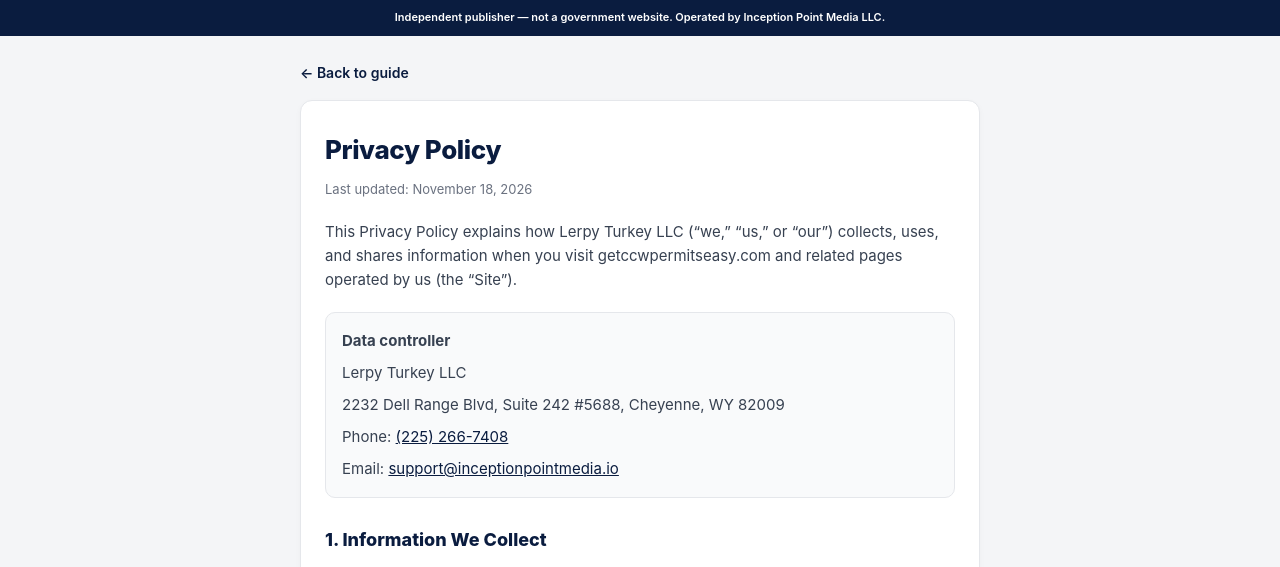
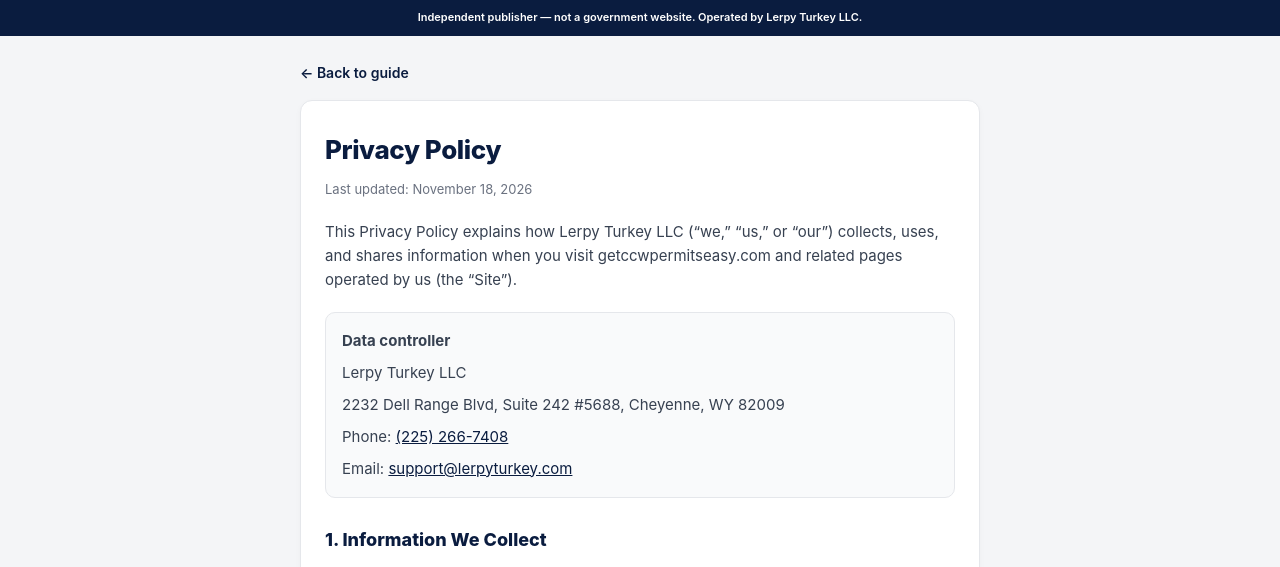
Before and after one commit to PragonMedia/ccw-compliance-lurpy, a PHP site: page /privacy.php in a window 1280 px wide. Shown: the top 567 px of the page. Run offline with PHP 8.4, Linux system fonts and the light colour scheme.

Commit message:
Replace remaining Inception footer/company and email with Lerpy Turkey.
Co-authored-by: Cursor <cursoragent@cursor.com>

```diff
--- a/privacy.php
+++ b/privacy.php
@@ -8,8 +8,7 @@
   </head>
   <body>
     <div class="top-bar" role="note">
-      Independent publisher — not a government website. Operated by Inception
-      Point Media LLC.
+      Independent publisher — not a government website. Operated by Lerpy Turkey LLC.
     </div>
 
     <div class="page">
@@ -36,8 +35,8 @@
           </p>
           <p>
             Email:
-            <a href="mailto:support@inceptionpointmedia.io"
-              >support@inceptionpointmedia.io</a
+            <a href="mailto:support@lerpyturkey.com"
+              >support@lerpyturkey.com</a
             >
           </p>
         </div>
@@ -136,8 +135,8 @@
           To request access, correction, or deletion of personal information we
           hold about you, or to opt out of marketing communications from us (if
           any), contact us at
-          <a href="mailto:support@inceptionpointmedia.io"
-            >support@inceptionpointmedia.io</a
+          <a href="mailto:support@lerpyturkey.com"
+            >support@lerpyturkey.com</a
           >
           or
           <a href="tel:2252667408">(225) 266-7408</a>. We will respond as
@@ -165,8 +164,8 @@
 
         <h2>10. Contact Us</h2>
         <p>
-          Questions about this Privacy Policy can be sent to Inception Point
-          Media LLC using the contact details above or through our
+          Questions about this Privacy Policy can be sent to Lerpy Turkey LLC
+          using the contact details above or through our
           <a href="./contact.php">Contact</a> page.
         </p>
       </div>
```
Also changed, not shown: about.php (+5 -6 lines), affiliate-disclosure.php (+3 -4 lines), contact.php (+3 -4 lines), disclaimer.php (+4 -6 lines), index.html (+3 -4 lines), terms.php (+5 -6 lines).
